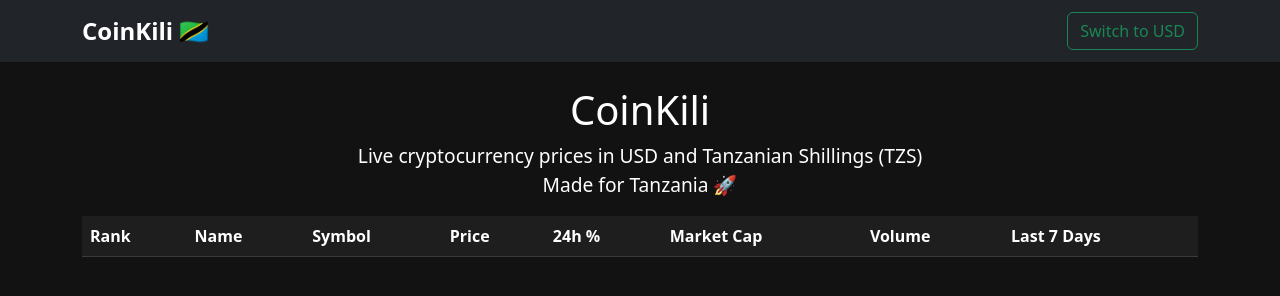
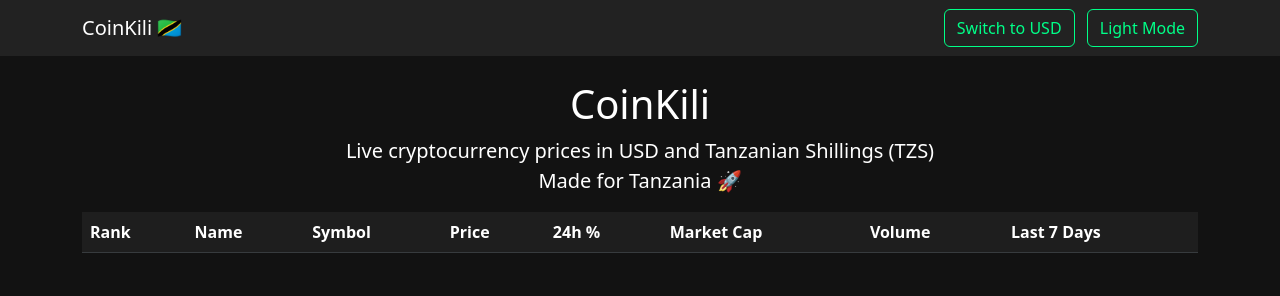
Before and after one commit to itsejay/coinkili, a plain HTML site: page index.html in a window 1280 px wide. Both pictures are taken after a click on the button "Switch to TZS". Drawn offline with nearby package versions, Linux system fonts and the light colour scheme; no server answers.

Commit message:
Update index.html

```diff
--- a/index.html
+++ b/index.html
@@ -7,18 +7,37 @@
     <link href="https://cdn.jsdelivr.net/npm/bootstrap@5.3.0/dist/css/bootstrap.min.css" rel="stylesheet">
     <script src="https://cdn.jsdelivr.net/npm/chart.js"></script>
     <style>
-        body { background: #121212; color: #fff; }
-        .table-dark { --bs-table-bg: #1e1e1e; }
-        .navbar-brand { font-weight: bold; font-size: 1.5em; }
-        .currency-toggle { margin: 20px 0; }
-        .lead { font-size: 1.2em; }
+        :root {
+            --bg: #121212;
+            --text: #fff;
+            --table-bg: #1e1e1e;
+            --accent: #00ff88;
+            --card-bg: #222;
+        }
+        body.light {
+            --bg: #f8f9fa;
+            --text: #212529;
+            --table-bg: #ffffff;
+            --accent: #00aa66;
+            --card-bg: #e9ecef;
+        }
+        body { background: var(--bg); color: var(--text); transition: background 0.3s, color 0.3s; }
+        .table-dark { --bs-table-bg: var(--table-bg); }
+        .navbar { background: var(--card-bg) !important; }
+        .btn-outline-success { border-color: var(--accent); color: var(--accent); }
+        .btn-outline-success:hover { background: var(--accent); color: #000; }
+        .text-success { color: var(--accent) !important; }
+        .currency-toggle, .theme-toggle { margin: 20px 0; text-align: center; }
     </style>
 </head>
 <body>
     <nav class="navbar navbar-dark bg-dark">
         <div class="container">
             <a class="navbar-brand" href="index.html">CoinKili 🇹🇿</a>
-            <button id="toggleTZ" class="btn btn-outline-success">Switch to TZS</button>
+            <div>
+                <button id="toggleTZ" class="btn btn-outline-success me-2">Switch to TZS</button>
+                <button id="toggleTheme" class="btn btn-outline-success">Light Mode</button>
+            </div>
         </div>
     </nav>
 
@@ -44,16 +63,13 @@
     </div>
 
     <script>
-        let usdToTzs = 2700; // Fallback
+        let usdToTzs = 2700;
         let useTzs = false;
 
-        // Get real USD/TZS rate
         fetch('https://api.exchangerate.host/latest?base=USD&symbols=TZS')
             .then(res => res.json())
-            .then(data => usdToTzs = data.rates.TZS || 2700)
-            .catch(() => console.log('TZ rate fallback'));
+            .then(data => usdToTzs = data.rates.TZS || 2700);
 
-        // Get top 100 coins from CoinGecko
         fetch('https://api.coingecko.com/api/v3/coins/markets?vs_currency=usd&order=market_cap_desc&per_page=100&page=1&sparkline=true')
             .then(res => res.json())
             .then(coins => {
@@ -74,22 +90,33 @@
                     `;
                     tbody.appendChild(row);
 
-                    // Sparkline
                     const ctx = row.querySelector('.sparkline').getContext('2d');
                     new Chart(ctx, {
                         type: 'line',
-                        data: { datasets: [{ data: coin.sparkline_in_7d.price, borderColor: '#00ff88', fill: false, tension: 0.4, borderWidth: 2 }] },
+                        data: { datasets: [{ data: coin.sparkline_in_7d.price, borderColor: document.body.classList.contains('light') ? '#00aa66' : '#00ff88', fill: false, tension: 0.4, borderWidth: 2 }] },
                         options: { scales: { y: { display: false }, x: { display: false } }, elements: { point: { radius: 0 } }, plugins: { legend: { display: false } } }
                     });
                 });
             });
 
-        // Toggle USD/TZS
+        // Currency toggle
         document.getElementById('toggleTZ').addEventListener('click', () => {
             useTzs = !useTzs;
             document.getElementById('toggleTZ').textContent = useTzs ? 'Switch to USD' : 'Switch to TZS';
-            location.reload(); // Reload to update prices
+            location.reload();
+        });
+
+        // Theme toggle
+        const toggleTheme = document.getElementById('toggleTheme');
+        if (localStorage.getItem('theme') === 'light') document.body.classList.add('light');
+        toggleTheme.textContent = document.body.classList.contains('light') ? 'Dark Mode' : 'Light Mode';
+
+        toggleTheme.addEventListener('click', () => {
+            document.body.classList.toggle('light');
+            toggleTheme.textContent = document.body.classList.contains('light') ? 'Dark Mode' : 'Light Mode';
+            localStorage.setItem('theme', document.body.classList.contains('light') ? 'light' : 'dark');
+            location.reload(); // Reload to update chart colors
         });
     </script>
 </body>
-  </html>
+</html>
```
